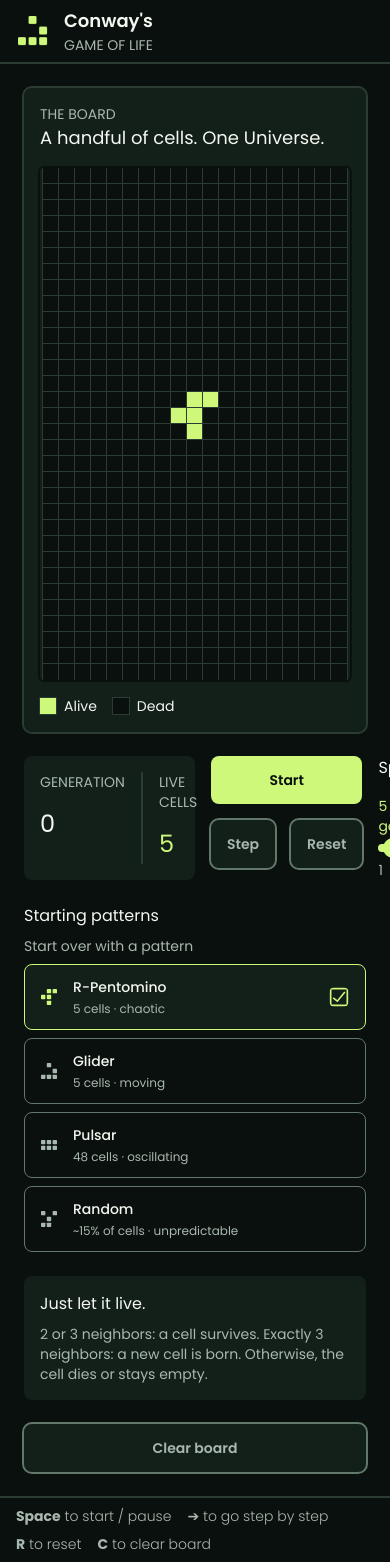
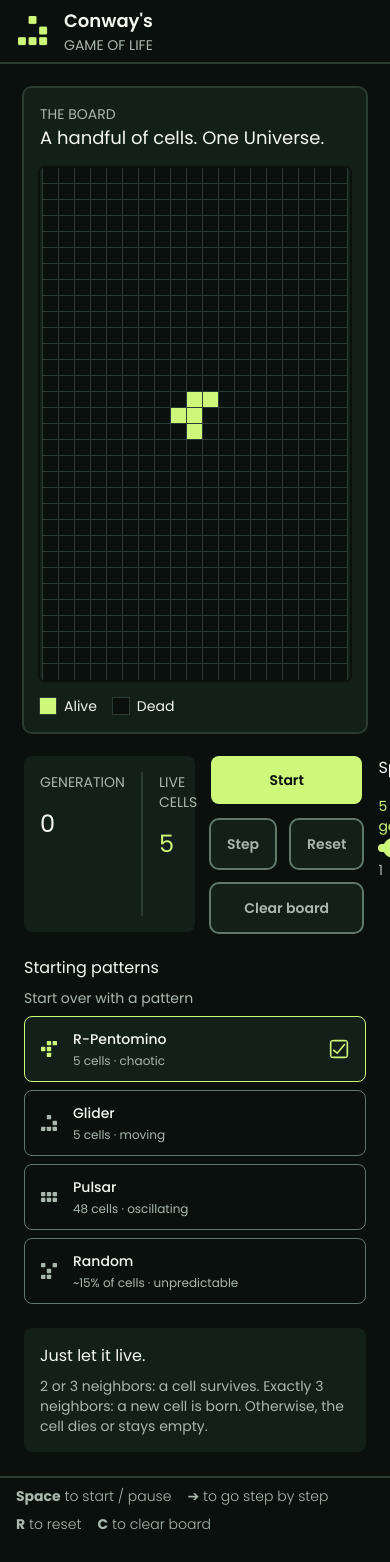
Before and after one commit to StackOverflowIsBetterThanAnyAI/conways-game-of-life, a React (Vite) app: page / in a window 390 px wide. Shown: the top 1562 px of the page. Built offline with nearby package versions, Linux system fonts and the light colour scheme.

Commit message:
responsive

```diff
--- a/src/components/main/Main.tsx
+++ b/src/components/main/Main.tsx
@@ -218,6 +218,11 @@ const Main = () => {
                                     handleClick={resetBoard}
                                 />
                             </div>
+                            <PrimaryButton
+                                className="lg:hidden"
+                                label="Clear board"
+                                handleClick={clearBoard}
+                            />
                         </div>
                         <Slider
                             generationsPerSecond={generationsPerSecond}
@@ -231,6 +236,7 @@ const Main = () => {
                     />
                     <RulePanel />
                     <PrimaryButton
+                        className="max-lg:hidden"
                         label="Clear board"
                         handleClick={clearBoard}
                     />
--- a/src/components/ui/PrimaryButton.tsx
+++ b/src/components/ui/PrimaryButton.tsx
@@ -1,14 +1,18 @@
 type PrimaryButtonProps = {
+    className?: string
     handleClick: () => void
     label: string
 }
 
-const PrimaryButton = ({ handleClick, label }: PrimaryButtonProps) => {
+const PrimaryButton = ({
+    className,
+    handleClick,
+    label,
+}: PrimaryButtonProps) => {
     return (
         <button
-            className="text-sm sm:text-base text-center font-semibold bg-background-light outline-2 outline-border-light rounded-lg px-4 py-2 min-h-12 w-full
-            focus-visible:outline-alive
-            hover:bg-background-light-hover active:bg-background-light-active"
+            className={`text-sm sm:text-base text-center font-semibold bg-background-light outline-2 outline-border-light rounded-lg px-4 py-2 min-h-12 w-full
+            focus-visible:outline-alive hover:bg-background-light-hover active:bg-background-light-active ${className}`}
             onClick={handleClick}
             title={label}
         >
```
